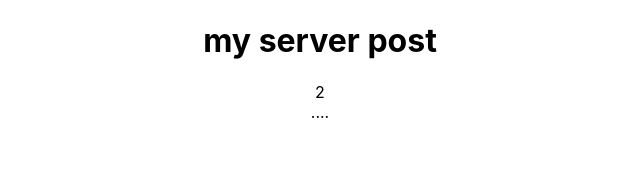
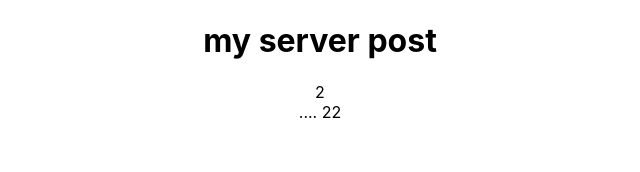
Before and after one commit to HrachYaralyan/React-Pizza-vol2, a React (Create React App) app: page / in a window 1280 px wide. Shown: the top 172 px of the page, without its empty margins (320-960 px from the left). Built offline with nearby package versions, Linux system fonts and the light colour scheme.

Commit message:
change_1

```diff
--- a/src/App.js
+++ b/src/App.js
@@ -7,6 +7,7 @@ function App() {
       <h1>my server post</h1>
       { 2*1 } <br/>
       ....
+      22
     </div>
   );
 }
```
